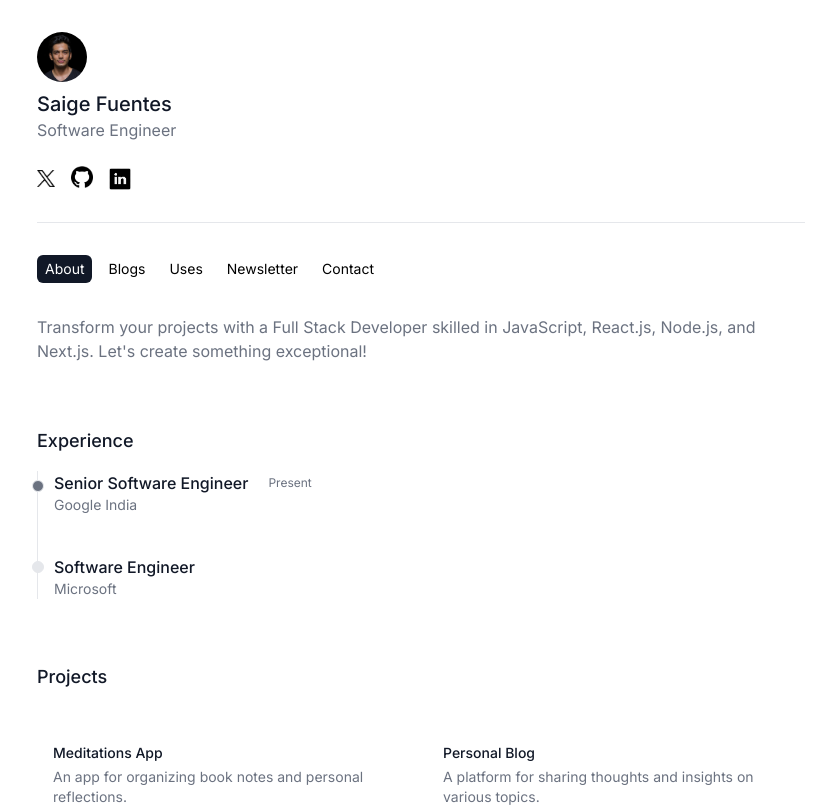
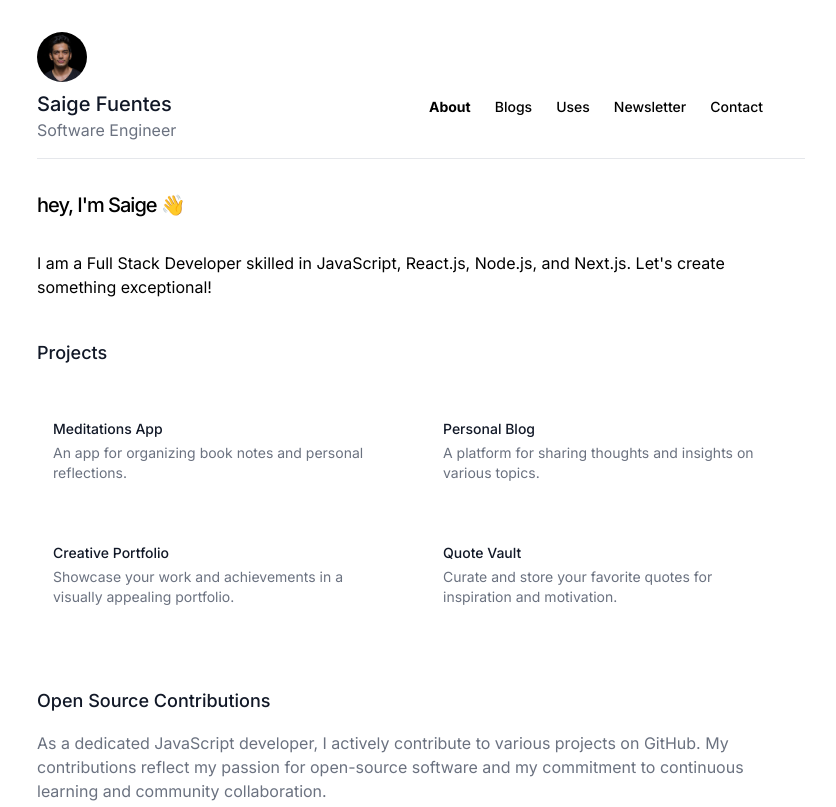
Before and after one commit to Ank61/portfolio, a Next.js app: page / in a window 1280 px wide. Shown: the top 807 px of the page, without its empty margins (219-1055 px from the left). Built offline with nearby package versions, Linux system fonts and the light colour scheme.

Commit message:
changed Designed

```diff
--- a/components/aboutSection.js
+++ b/components/aboutSection.js
@@ -63,13 +63,16 @@ export default function AboutSection() {
       className="max-w-3xl mb-auto"
     >
       <div>
-        <p className="text-gray-500">
-          Transform your projects with a Full Stack Developer skilled in
+        <h1 class="mb-8 mt-4 text-xl font-medium tracking-tighter">
+          hey, I{"'"}m Saige 👋
+        </h1>
+        <p class="prose prose-neutral dark:prose-invert">
+          I am a Full Stack Developer skilled in
           JavaScript, React.js, Node.js, and Next.js. Let{"'"}s create something
           exceptional!
         </p>
       </div>
-      <div className="mt-16">
+      {/* <div className="mt-16">
         <h1 className="font-medium text-gray-900 mb-4 text-lg">Experience</h1>
         <ol className="relative border-s border-gray-200">
           <li className="mb-10 ms-4">
@@ -96,8 +99,8 @@ export default function AboutSection() {
             </div>
           </li>
         </ol>
-      </div>
-      <div class="mt-16">
+      </div> */}
+      <div class="mt-10">
         <h1 class="font-medium text-gray-900 mb-4 text-lg">Projects</h1>
         <div class="relative grid grid-cols-1 md:grid-cols-2 lg:grid-cols-2 w-full gap-x-3 gap-y-2">
           {projects.map((project) => (
--- a/components/common.js
+++ b/components/common.js
@@ -6,9 +6,9 @@ export default function Common() {
     return (
         <div className="w-full max-w-3xl">
             <Profile />
-            <Social />
-            <div className="border-b w-full my-8"></div>
-            <Navbar />
+            {/* <Social /> */}
+            <div className="border-b w-full my-4"></div>
+
         </div>
     )
 }
--- a/components/navbar.js
+++ b/components/navbar.js
@@ -15,21 +15,20 @@ export default function Navbar() {
   ];
 
   return (
-    <div className="flex items-center flex-wrap gap-2 mb-8">
+    <div className="flex items-center flex-wrap gap-2 mt-10 mr-8">
       {navItems.map((item) => (
         <Link key={item.href} href={item.href}>
           <motion.div
             whileTap={{ scale: 0.2 }}
             transition={{ ease: "easeOut", duration: 1 }}
-            className={`relative text-sm transition-colors px-2 py-1 rounded-md ${
-              router === item.href ? "text-white" : "text-black"
+            className={`relative text-sm transition-colors px-2 text-black py-1 rounded-md ${
+              router === item.href ? "font-bold " : "font-medium"
             }`}
           >
             <span className="relative z-10">{item.label}</span>
             <motion.span
-              className={`absolute inset-0 z-0 rounded-md ${
-                router === item.href ? "bg-gray-900" : "bg-white"
-              }`}
+              className={`absolute inset-0 z-0 rounded-md
+              `}
               initial={{ opacity: 0 }}
               animate={{ opacity: 1 }}
               transition={{ ease: "easeOut", duration: 0.5 }}
--- a/components/profile.js
+++ b/components/profile.js
@@ -1,12 +1,26 @@
 import Image from "next/image";
 import ProfileImage from "../images/image.png";
+import Navbar from "./navbar";
 
-export default function Profile (){
-    return(
-        <div>
-            <Image width="120" height="200" decoding="async" src={ProfileImage} loading="lazy"  alt="Profile" className="rounded-full object-fit w-[50px] h-[50px]"/>
-            <h1 className="font-medium text-gray-900 mt-2 text-xl font-heading">Saige Fuentes</h1>
-            <p className="text-gray-500">Software Engineer</p>
-        </div>
-    )
+export default function Profile() {
+  return (
+    <div className="grid grid-cols-2">
+      <div className="w-auto">
+        <Image
+          width="120"
+          height="200"
+          decoding="async"
+          src={ProfileImage}
+          loading="lazy"
+          alt="Profile"
+          className="rounded-full object-fit w-[50px] h-[50px]"
+        />
+        <h1 className="font-medium text-gray-900 mt-2 text-xl font-heading">
+          Saige Fuentes
+        </h1>
+        <p className="text-gray-500">Software Engineer</p>
+      </div>
+      <Navbar />
+    </div>
+  );
 }
```
